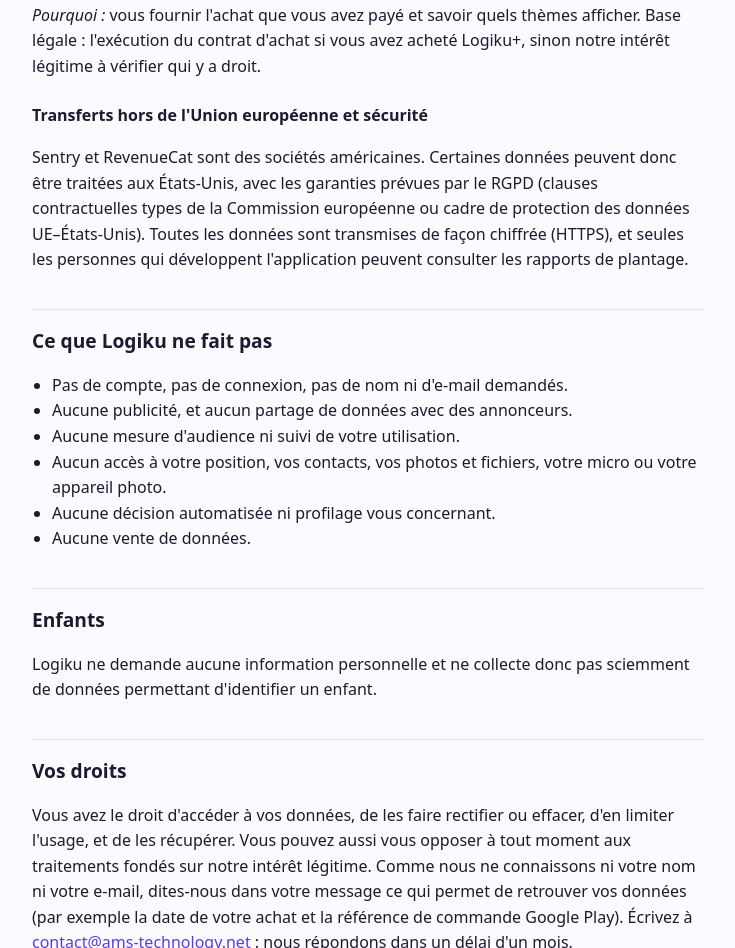
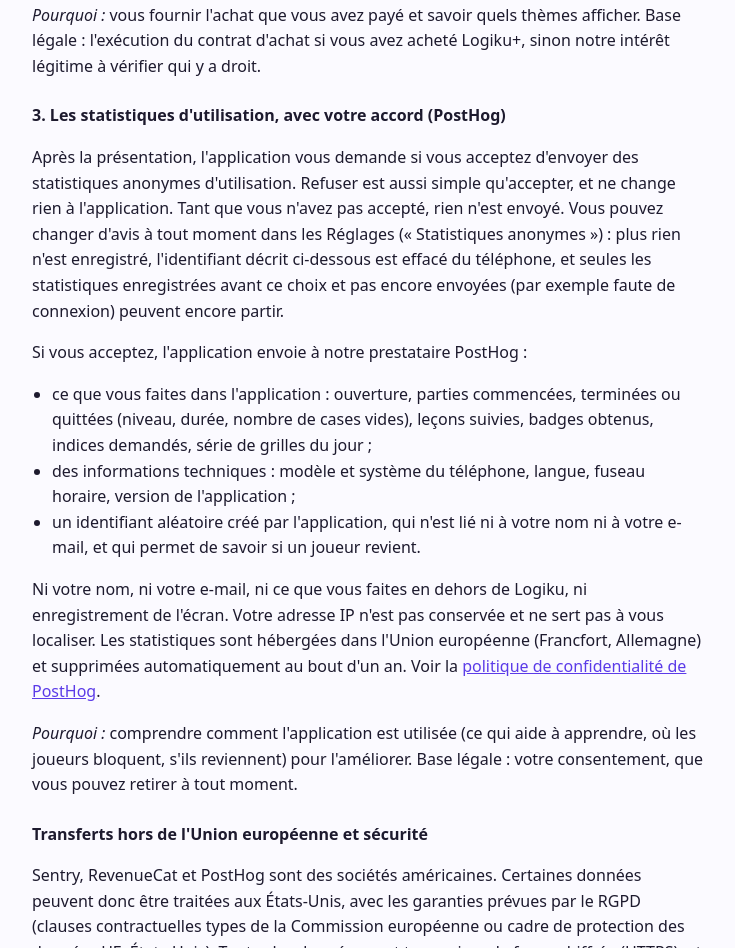
Before and after one commit to anasindev/logiku-legal, a plain HTML site: page confidentialite/index.html in a window 1280 px wide. Shown: the part 1852-2800 px from the top of the page, without its empty margins (272-1007 px from the left). Drawn offline with Linux system fonts and the light colour scheme.

Commit message:
docs: update privacy policy (usage statistics with PostHog, with consent)
Co-Authored-By: Claude Opus 5.5 <noreply@anthropic.com>

```diff
--- a/confidentialite/index.html
+++ b/confidentialite/index.html
@@ -76,15 +76,15 @@
   <body>
     <main>
       <h1>Politique de confidentialité de Logiku</h1>
-      <p class="meta">En vigueur depuis le <time datetime="2026-11-19">19 novembre 2026</time>.</p>
+      <p class="meta">En vigueur depuis le <time datetime="2026-11-22">22 novembre 2026</time>.</p>
 
       <section class="summary" aria-label="En bref">
         <p>
-          <strong>En bref :</strong> Logiku n'a pas de compte, pas de publicité et ne mesure pas
-          votre utilisation de l'application. Vos parties, votre progression et vos réglages restent
-          sur votre téléphone. Seules deux choses quittent le téléphone, sans votre nom ni votre
-          e-mail : un rapport technique quand l'application plante, et une vérification de l'achat
-          de Logiku+.
+          <strong>En bref :</strong> Logiku n'a pas de compte et pas de publicité. Vos parties,
+          votre progression et vos réglages restent sur votre téléphone. Seules trois choses peuvent
+          quitter le téléphone, sans votre nom ni votre e-mail : un rapport technique quand
+          l'application plante, une vérification de l'achat de Logiku+, et, seulement si vous
+          l'acceptez, des statistiques anonymes d'utilisation.
         </p>
       </section>
 
@@ -180,20 +180,59 @@
         intérêt légitime à vérifier qui y a droit.
       </p>
 
+      <h3>3. Les statistiques d'utilisation, avec votre accord (PostHog)</h3>
+      <p>
+        Après la présentation, l'application vous demande si vous acceptez d'envoyer des
+        statistiques anonymes d'utilisation. Refuser est aussi simple qu'accepter, et ne change rien
+        à l'application. Tant que vous n'avez pas accepté, rien n'est envoyé. Vous pouvez changer
+        d'avis à tout moment dans les Réglages (« Statistiques anonymes ») : plus rien n'est
+        enregistré, l'identifiant décrit ci-dessous est effacé du téléphone, et seules les
+        statistiques enregistrées avant ce choix et pas encore envoyées (par exemple faute de
+        connexion) peuvent encore partir.
+      </p>
+      <p>Si vous acceptez, l'application envoie à notre prestataire PostHog :</p>
+      <ul>
+        <li>
+          ce que vous faites dans l'application : ouverture, parties commencées, terminées ou
+          quittées (niveau, durée, nombre de cases vides), leçons suivies, badges obtenus, indices
+          demandés, série de grilles du jour ;
+        </li>
+        <li>
+          des informations techniques : modèle et système du téléphone, langue, fuseau horaire,
+          version de l'application ;
+        </li>
+        <li>
+          un identifiant aléatoire créé par l'application, qui n'est lié ni à votre nom ni à votre
+          e-mail, et qui permet de savoir si un joueur revient.
+        </li>
+      </ul>
+      <p>
+        Ni votre nom, ni votre e-mail, ni ce que vous faites en dehors de Logiku, ni enregistrement
+        de l'écran. Votre adresse IP n'est pas conservée et ne sert pas à vous localiser. Les
+        statistiques sont hébergées dans l'Union européenne (Francfort, Allemagne) et supprimées
+        automatiquement au bout d'un an. Voir la
+        <a href="https://posthog.com/privacy">politique de confidentialité de PostHog</a>.
+      </p>
+      <p>
+        <em>Pourquoi :</em> comprendre comment l'application est utilisée (ce qui aide à apprendre,
+        où les joueurs bloquent, s'ils reviennent) pour l'améliorer. Base légale : votre
+        consentement, que vous pouvez retirer à tout moment.
+      </p>
+
       <h3>Transferts hors de l'Union européenne et sécurité</h3>
       <p>
-        Sentry et RevenueCat sont des sociétés américaines. Certaines données peuvent donc être
-        traitées aux États-Unis, avec les garanties prévues par le RGPD (clauses contractuelles
+        Sentry, RevenueCat et PostHog sont des sociétés américaines. Certaines données peuvent donc
+        être traitées aux États-Unis, avec les garanties prévues par le RGPD (clauses contractuelles
         types de la Commission européenne ou cadre de protection des données UE–États-Unis). Toutes
         les données sont transmises de façon chiffrée (HTTPS), et seules les personnes qui
-        développent l'application peuvent consulter les rapports de plantage.
+        développent l'application peuvent consulter les rapports de plantage et les statistiques.
       </p>
 
       <h2>Ce que Logiku ne fait pas</h2>
       <ul>
         <li>Pas de compte, pas de connexion, pas de nom ni d'e-mail demandés.</li>
         <li>Aucune publicité, et aucun partage de données avec des annonceurs.</li>
-        <li>Aucune mesure d'audience ni suivi de votre utilisation.</li>
+        <li>Aucune mesure d'audience ni suivi de votre utilisation sans votre accord.</li>
         <li>
           Aucun accès à votre position, vos contacts, vos photos et fichiers, votre micro ou votre
           appareil photo.
@@ -226,9 +265,9 @@
 
       <h2>Modifications</h2>
       <p>
-        Si l'application change sa façon d'utiliser vos données (par exemple si de la publicité ou
-        une mesure d'audience est ajoutée), cette page sera mise à jour avant que la nouvelle
-        version de l'application soit publiée, et la date en haut de page changera.
+        Si l'application change sa façon d'utiliser vos données (par exemple si de la publicité est
+        ajoutée), cette page sera mise à jour avant que la nouvelle version de l'application soit
+        publiée, et la date en haut de page changera.
       </p>
     </main>
   </body>
```
